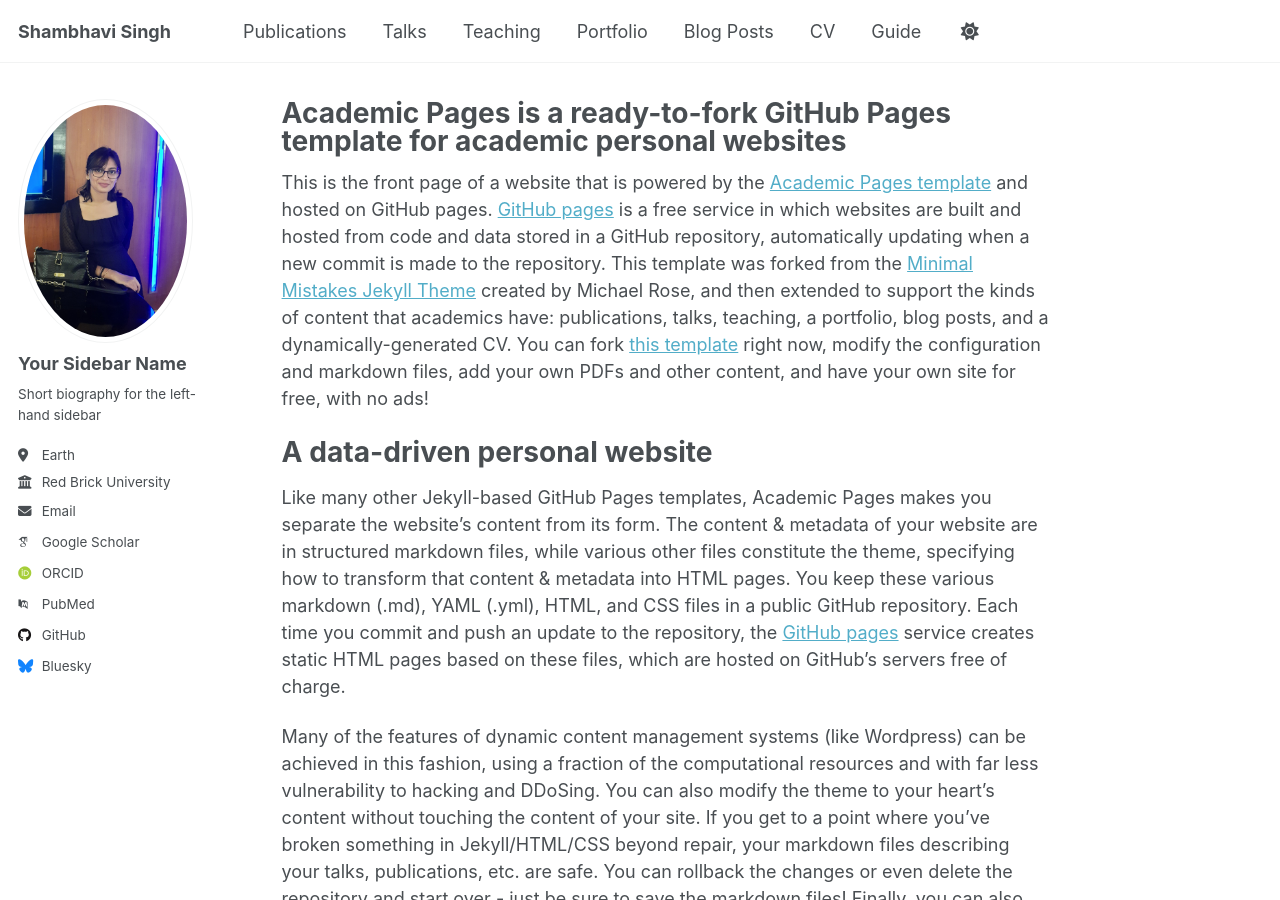
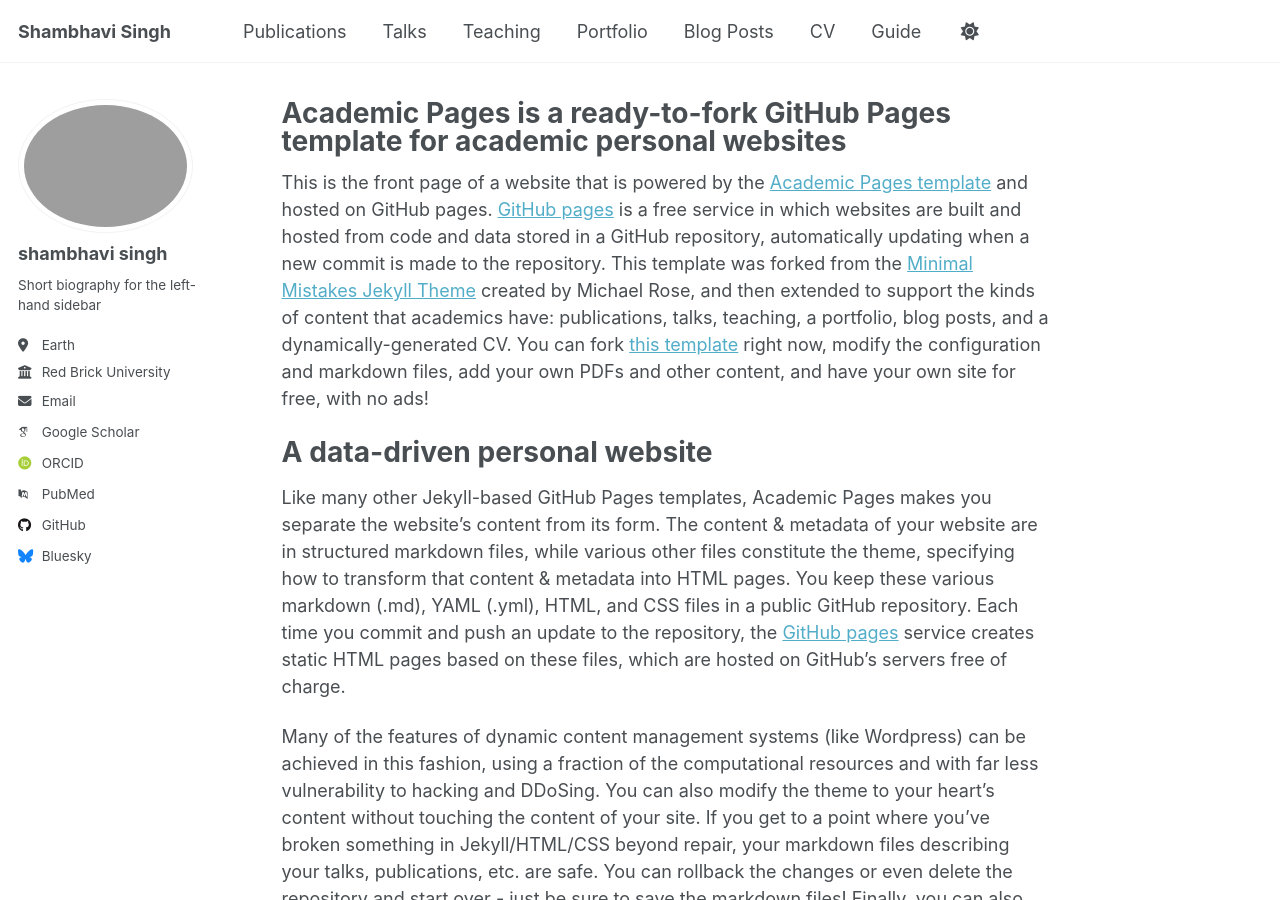
Before and after one commit to shambhavisingh010/shambhavisingh010.github.io, a Jekyll site: the page built from _pages/about.md, in a window 1280 px wide and 900 px high. Built offline with Jekyll 4.4.1, drawn with Linux system fonts in a browser that asks for light colours; some web fonts are replaced.

Commit message:
Update _config.yml

```diff
--- a/_config.yml
+++ b/_config.yml
@@ -15,15 +15,15 @@
 description              : &description "personal description"
 url                      : https://academicpages.github.io # the base hostname & protocol for your site e.g. "https://[your GitHub username].github.io"
 baseurl                  : "" # the subpath of your site, e.g. "/blog"
-repository               : "shambhavisingh010/shambhavisingh.github.io"
+repository               : "shambhavisingh010/shambhavisingh010.github.io"
 
 # Site Author - The following control what appear as part of the author content on the side bar.
 #               If a field is blank the icon and link will not appear, otherwise it will be shown.
 #               Additional customization can be done by editing /_includes/author-profile.html
 author:
   # Biographic information
-  avatar           : "shamprofile.jpg"
-  name             : "Your Sidebar Name"
+  avatar           : "shamprofile.png"
+  name             : "shambhavi singh"
   pronouns         : # example: "she/her"
   bio              : "Short biography for the left-hand sidebar"
   location         : "Earth"
```
